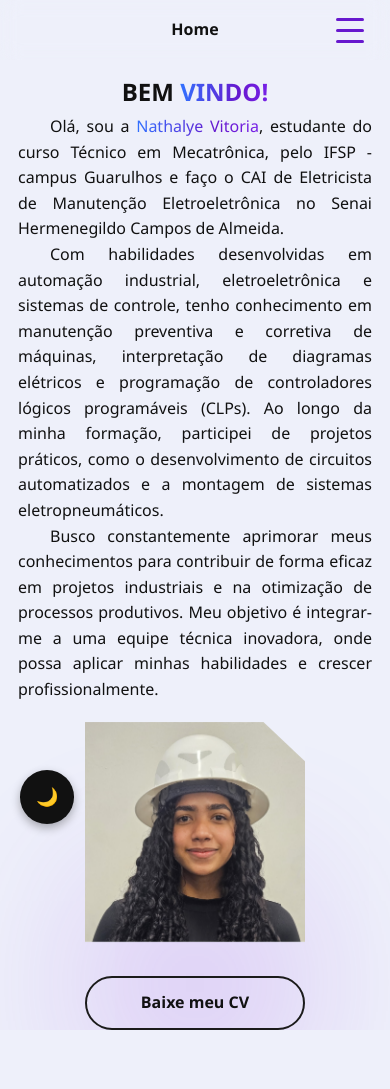
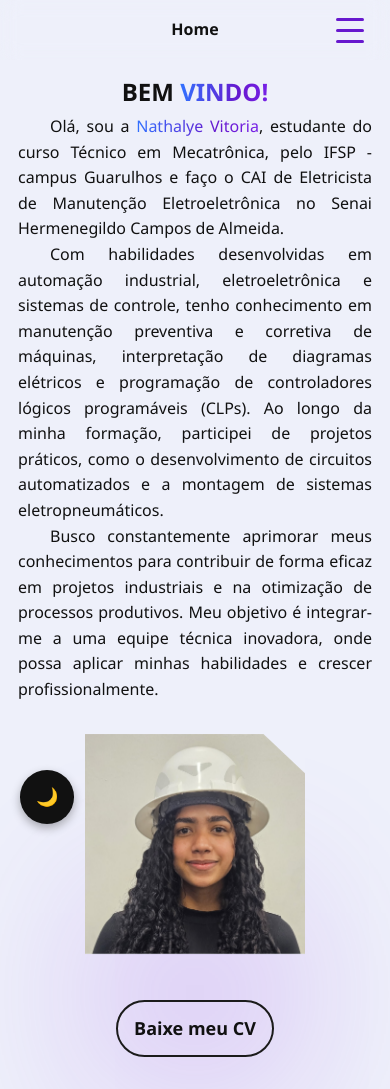
Before and after one commit to nathalyevitoria/Portifolio-Nathalye-Vitoria, a React (Vite) app: page / in a window 390 px wide. Before the commit the page ends 1030 px from the top, so only its background shows below. Built offline with nearby package versions, Linux system fonts and the light colour scheme.

Commit message:
fix: styling

```diff
--- a/src/styles/global.css
+++ b/src/styles/global.css
@@ -392,3 +392,11 @@ body.dark-mode .action-button::after {
   filter: blur(12px);
   opacity: 0.85;
 }
+
+@media (max-width: 480px) {
+  .cv-button {
+    padding-left: 16px !important;
+    padding-right: 16px !important;
+    box-sizing: border-box;
+  }
+}
--- a/src/styles/home.css
+++ b/src/styles/home.css
@@ -8,6 +8,8 @@ section {
 
 .home {
   padding: 100px 250px 0 250px;
+  padding-bottom: 32px;
+  min-height: 100vh;
   display: grid;
   grid-template-columns: repeat(2, 1fr);
   gap: 50px;
@@ -51,6 +53,7 @@ span {
   padding: 20px 30px;
   border-radius: 40px;
   margin-top: 30px;
+  margin-bottom: 32px;
   display: block;
   width: max-content;
 }
@@ -180,7 +183,7 @@ body.dark-mode .cv-button::after {
 
 @media (max-width: 854px) {
   .home {
-    padding: 60px 16px 0 16px;
+    padding: 60px 16px 32px 16px;
     /* padding: 0 24px;  */
     grid-template-columns: 1fr;
     gap: 24px;
@@ -225,9 +228,7 @@ body.dark-mode .cv-button::after {
 
 @media (max-width: 480px) {
   .home {
-    padding: 60px 16px 0 16px;
-    /* padding: 0 24px; */
-    gap: 12px;
+    padding: 60px 16px 32px 16px !important;
   }
   .name {
     font-size: 1.5em;
@@ -261,13 +262,12 @@ body.dark-mode .cv-button::after {
     object-fit: cover;
   }
   .cv-button {
+    width: auto !important;
+    max-width: 220px;
+    margin: 12px auto 0 auto !important;
+    padding: 12px 0 !important;
     display: block;
-    width: 100%;
-    max-width: 220px;
-    margin: 12px auto 0 auto;
-    text-align: center;
-    font-size: 1em;
-    padding: 12px 0;
+    box-sizing: border-box;
   }
 }
 
@@ -302,11 +302,13 @@ body.dark-mode .cv-button::after {
   .cv-button {
     margin-top: 8px;
     width: 100%;
+    padding: 12px 16px; /* Adicionado padding lateral */
   }
   .cv-button {
     margin-top: 12px;
     width: 100%;
     align-self: center;
     display: block;
+    padding: 12px 16px; /* Adicionado padding lateral */
   }
 }
```
